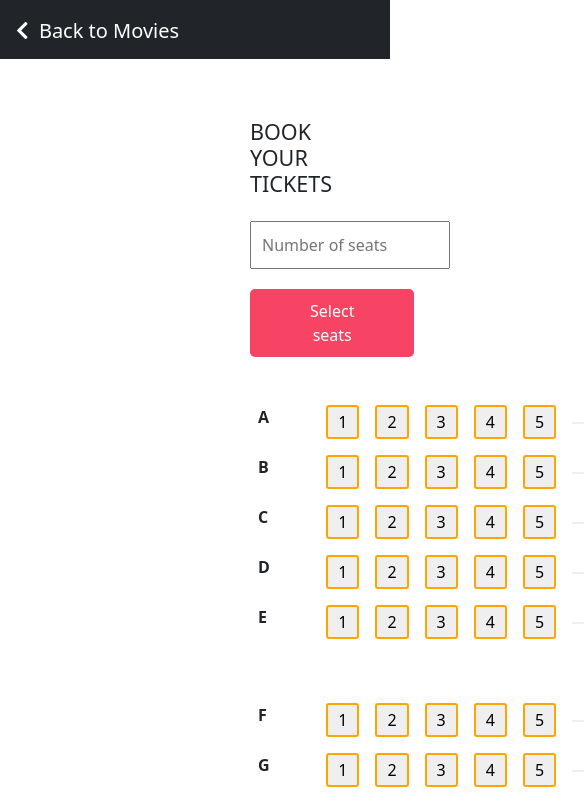
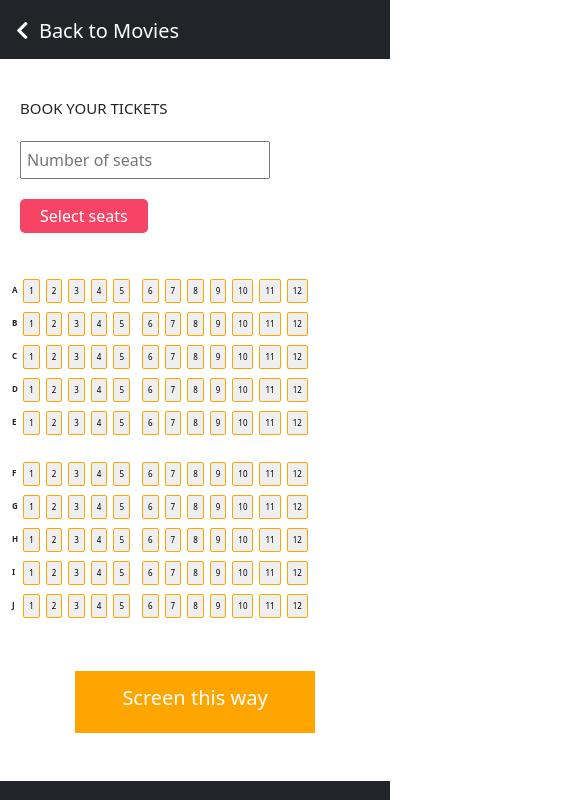
Before and after one commit to sridhar0919/movie-ticket-booking-appl, a React (Create React App) app: page /book-tickets in a window 390 px wide. Shown: the top 800 px of the page, 585 px wide, since content can reach past the window. Built offline with nearby package versions, Linux system fonts and the light colour scheme.

Commit message:
Added responsive css

```diff
--- a/src/components/Homepage.js
+++ b/src/components/Homepage.js
@@ -4,6 +4,7 @@ import homeImage from './images/1640756827751_1633590513692_moviemunchies_websho
 import Footer from './Footer';
 import axios from 'axios';
 import { useNavigate } from 'react-router-dom';
+import './css/Homepage_mobile.css';
 
 export default function Homepage() {
   const navigate = useNavigate();
@@ -27,8 +28,8 @@ export default function Homepage() {
       </div>
       <section className="px-5 py-2">
         <h3 className="mt-5 mb-4">Recommended movies</h3>
-        <div className="d-flex justify-content-around">
-          <div class="card" style={{ width: '220px' }}>
+        <div className="d-flex justify-content-around movie-card">
+          <div class="card card1">
             <a
               href="/movie"
               style={{ textDecoration: 'none', color: 'black' }}
@@ -48,7 +49,7 @@ export default function Homepage() {
               </div>
             </a>
           </div>
-          <div class="card" style={{ width: '220px' }}>
+          <div class="card card1">
             <a
               href="/movie"
               style={{ textDecoration: 'none', color: 'black' }}
@@ -68,7 +69,7 @@ export default function Homepage() {
               </div>
             </a>
           </div>
-          <div class="card" style={{ width: '220px' }}>
+          <div class="card card1">
             <a
               href="/movie"
               style={{ textDecoration: 'none', color: 'black' }}
@@ -88,7 +89,7 @@ export default function Homepage() {
               </div>
             </a>
           </div>
-          <div class="card" style={{ width: '220px' }}>
+          <div class="card card1">
             <a
               href="/movie"
               style={{ textDecoration: 'none', color: 'black' }}
@@ -108,7 +109,7 @@ export default function Homepage() {
               </div>
             </a>
           </div>
-          <div class="card" style={{ width: '220px' }}>
+          <div class="card card1">
             <a
               href="/movie"
               style={{ textDecoration: 'none', color: 'black' }}
--- a/src/components/Movie.js
+++ b/src/components/Movie.js
@@ -42,15 +42,14 @@ export default function Movie() {
           {console.log(background)}
           <div className="movie-desc-top">
             <div className="px-5 py-3 d-flex movie-detail">
-              <div class="card" style={{ width: '220px' }}>
+              <div class="card card1">
                 <img
                   src={require(`${movie.thumbnail_img_url}`)}
-                  class="card-img-top"
+                  class="card-img-top thumbnail-img"
                   alt="..."
-                  height="370px"
                 />
               </div>
-              <div className="ml-3 py-5">
+              <div className="ml-3 py-5 content-div">
                 <h1 className="display-1">{movie.movie_name}</h1>
                 <p className="mt-3 font-weight-bold">
                   {movie.movie_duration} | {movie.genre}
@@ -71,14 +70,14 @@ export default function Movie() {
             </div>
           </div>
           {/* Movie crew */}
-          <div className="px-5">
+          <div className="px-5 about-section">
             <div>
               <h3 className="font-weight-bold">About the movie</h3>
               <p className="mt-3">{movie.about_movie}</p>
             </div>
             <div className="cast-crew">
               <h3 className="font-weight-bold">Cast & Crew</h3>
-              <div className="d-flex mt-4">
+              <div className="d-flex mt-4 cast-section">
                 <div class="card" style={{ border: 'none' }}>
                   <img
                     src={require(`${movie.cast_img_urls[0]}`)}
@@ -86,7 +85,7 @@ export default function Movie() {
                     alt="..."
                   />
                   <div class="card-body">
-                    <h5 class="card-title">{movie.cast[0]}</h5>
+                    <h5 class="card-title cast-name1">{movie.cast[0]}</h5>
                   </div>
                 </div>
                 <div class="card ml-5" style={{ border: 'none' }}>
@@ -96,7 +95,7 @@ export default function Movie() {
                     alt="..."
                   />
                   <div class="card-body">
-                    <h5 class="card-title">{movie.cast[1]}</h5>
+                    <h5 class="card-title cast-name">{movie.cast[1]}</h5>
                   </div>
                 </div>
                 <div class="card ml-5" style={{ border: 'none' }}>
@@ -106,7 +105,7 @@ export default function Movie() {
                     alt="..."
                   />
                   <div class="card-body">
-                    <h5 class="card-title">{movie.cast[2]}</h5>
+                    <h5 class="card-title cast-name">{movie.cast[2]}</h5>
                   </div>
                 </div>
                 <div class="card ml-5" style={{ border: 'none' }}>
@@ -116,7 +115,7 @@ export default function Movie() {
                     alt="..."
                   />
                   <div class="card-body">
-                    <h5 class="card-title">{movie.cast[3]}</h5>
+                    <h5 class="card-title cast-name">{movie.cast[3]}</h5>
                   </div>
                 </div>
               </div>
--- a/src/components/Navbar.js
+++ b/src/components/Navbar.js
@@ -31,7 +31,7 @@ export default function Navbar() {
         </a>
         <form className="form-inline">
           <input
-            className="form-control mr-sm-2"
+            className="form-control mr-sm-2 home-search"
             value={movie}
             onChange={(e) => {
               setMovie(e.target.value);
--- a/src/components/Payment.js
+++ b/src/components/Payment.js
@@ -9,7 +9,7 @@ export default function Payment() {
     <div>
       <Navbar />
       <div className="main-content">
-        <ToastContainer />/
+        <ToastContainer />
         <form
           className="form-content"
           onSubmit={(e) => {
--- a/src/components/Seatbooking.js
+++ b/src/components/Seatbooking.js
@@ -9,19 +9,19 @@ import { useNavigate } from 'react-router-dom';
 export default function Seatbooking() {
   const navigate = useNavigate();
   const seatsTop = [
-    { row: 'A', seat: [1, 2, 3, 4, 5, '', '', '', 6, 7, 8, 9, 10, 11, 12] },
-    { row: 'B', seat: [1, 2, 3, 4, 5, '', '', '', 6, 7, 8, 9, 10, 11, 12] },
-    { row: 'C', seat: [1, 2, 3, 4, 5, '', '', '', 6, 7, 8, 9, 10, 11, 12] },
-    { row: 'D', seat: [1, 2, 3, 4, 5, '', '', '', 6, 7, 8, 9, 10, 11, 12] },
-    { row: 'E', seat: [1, 2, 3, 4, 5, '', '', '', 6, 7, 8, 9, 10, 11, 12] },
+    { row: 'A', seat: [1, 2, 3, 4, 5, '', 6, 7, 8, 9, 10, 11, 12] },
+    { row: 'B', seat: [1, 2, 3, 4, 5, '', 6, 7, 8, 9, 10, 11, 12] },
+    { row: 'C', seat: [1, 2, 3, 4, 5, '', 6, 7, 8, 9, 10, 11, 12] },
+    { row: 'D', seat: [1, 2, 3, 4, 5, '', 6, 7, 8, 9, 10, 11, 12] },
+    { row: 'E', seat: [1, 2, 3, 4, 5, '', 6, 7, 8, 9, 10, 11, 12] },
   ];
 
   const seatsBottom = [
-    { row: 'F', seat: [1, 2, 3, 4, 5, '', '', '', 6, 7, 8, 9, 10, 11, 12] },
-    { row: 'G', seat: [1, 2, 3, 4, 5, '', '', '', 6, 7, 8, 9, 10, 11, 12] },
-    { row: 'H', seat: [1, 2, 3, 4, 5, '', '', '', 6, 7, 8, 9, 10, 11, 12] },
-    { row: 'I', seat: [1, 2, 3, 4, 5, '', '', '', 6, 7, 8, 9, 10, 11, 12] },
-    { row: 'J', seat: [1, 2, 3, 4, 5, '', '', '', 6, 7, 8, 9, 10, 11, 12] },
+    { row: 'F', seat: [1, 2, 3, 4, 5, '', 6, 7, 8, 9, 10, 11, 12] },
+    { row: 'G', seat: [1, 2, 3, 4, 5, '', 6, 7, 8, 9, 10, 11, 12] },
+    { row: 'H', seat: [1, 2, 3, 4, 5, '', 6, 7, 8, 9, 10, 11, 12] },
+    { row: 'I', seat: [1, 2, 3, 4, 5, '', 6, 7, 8, 9, 10, 11, 12] },
+    { row: 'J', seat: [1, 2, 3, 4, 5, '', 6, 7, 8, 9, 10, 11, 12] },
   ];
   const [noOfSeats, setNoOfSeats] = useState(-1);
   const [seatNo, setSeatNo] = useState([]);
@@ -85,13 +85,13 @@ export default function Seatbooking() {
           </div>
         )}
 
-        <table class="table table-borderless">
+        <table>
           <tbody>
             {/* Top 5 seats */}
             {seatsTop.map((value, index) => {
               return (
                 <tr>
-                  <th scope="row" className="pr-5">
+                  <th scope="row" className="seat-letter">
                     {value.row}
                   </th>
                   {value.seat.map((value1, index) => {
@@ -135,7 +135,7 @@ export default function Seatbooking() {
             {seatsBottom.map((value, index) => {
               return (
                 <tr>
-                  <th scope="row" className="pr-5">
+                  <th scope="row" className="seat-letter">
                     {value.row}
                   </th>
                   {value.seat.map((value1, index) => {
--- /dev/null
+++ b/src/components/css/Homepage_mobile.css
@@ -0,0 +1,21 @@
+.card1 {
+  width: 220px;
+}
+
+@media (min-width: 320px) and (max-width: 767px) {
+  .movie-card {
+    display: flex;
+    flex-direction: column;
+  }
+
+  .card1 {
+    width: 160px;
+    height: 20px;
+    margin-bottom: 300px;
+    margin-left: 10px;
+  }
+
+  .card1 img {
+    height: 250px;
+  }
+}
--- a/src/components/css/Movie.css
+++ b/src/components/css/Movie.css
@@ -43,3 +43,67 @@
   width: 120px;
   border-radius: 50%;
 }
+
+.thumbnail-img {
+  height: 370px;
+}
+
+.card1 {
+  width: 220px;
+}
+
+@media (min-width: 320px) and (max-width: 767px) {
+  .movie-detail {
+    display: flex;
+    flex-direction: column;
+  }
+
+  .card1 {
+    width: 170px;
+    height: 80px;
+    margin-left: 20px;
+  }
+
+  .content-div {
+    margin-top: -140px;
+  }
+
+  .movie-desc-top button {
+    background-color: rgb(248, 68, 100);
+    padding: 5px 30px;
+    border: none;
+    border-radius: 5px;
+    font-size: 20px;
+    color: white;
+    margin-top: 20px;
+  }
+
+  .about-section {
+    margin-top: 230px;
+  }
+
+  .cast-section {
+    display: flex;
+    flex-direction: column;
+  }
+
+  .cast-crew img {
+    height: 100px;
+    width: 100px;
+    border-radius: 50%;
+  }
+
+  .cast-section div:nth-child(1) img {
+    margin-left: 40px;
+  }
+
+  .cast-name {
+    margin-left: -10px;
+    font-size: 16px;
+  }
+
+  .cast-name1 {
+    margin-left: 25px;
+    font-size: 16px;
+  }
+}
--- a/src/components/css/Navbar.css
+++ b/src/components/css/Navbar.css
@@ -7,3 +7,10 @@
   color: white;
   margin-top: 20px;
 }
+
+@media (min-width: 320px) and (max-width: 767px) {
+  .home-search {
+    max-width: 150px;
+    margin-right: 10px;
+  }
+}
--- a/src/components/css/Payment.css
+++ b/src/components/css/Payment.css
@@ -16,3 +16,20 @@ input {
   width: 100px;
   padding: 10px 10px;
 }
+
+@media (min-width: 320px) and (max-width: 767px) {
+  .form-content {
+    margin: auto;
+    margin-top: 40px;
+    padding: 20px;
+  }
+  input {
+    width: 280px;
+    padding: 5px 10px;
+  }
+
+  .expiry {
+    width: 80px;
+    padding: 5px 5px;
+  }
+}
--- a/src/components/css/Seatbooking.css
+++ b/src/components/css/Seatbooking.css
@@ -11,7 +11,18 @@
 }
 
 .main-table {
-  padding: 50px 250px;
+  padding-top: 50px;
+  padding-bottom: 50px;
+  padding-left: 310px;
+  padding-right: 250px;
+}
+
+table td {
+  padding: 10px;
+}
+
+table th {
+  padding: 10px;
 }
 
 .emp-button {
@@ -87,3 +98,154 @@
   background-color: rgb(248, 68, 100);
   color: white;
 }
+
+@media (min-width: 320px) and (max-width: 767px) {
+  .boxed {
+    border: 1px solid orange;
+    border-radius: 2px;
+    padding: 5px 5px;
+    cursor: pointer;
+    text-align: center;
+    font-size: 8px;
+    color: black;
+    margin-top: -1px;
+  }
+
+  .main-table {
+    padding-top: 50px;
+    padding-bottom: 50px;
+    padding-left: 10px;
+    padding-right: 10px;
+  }
+
+  table td {
+    padding: 3px;
+  }
+
+  table th {
+    padding: 2px;
+  }
+
+  .emp-button {
+    padding: 0;
+  }
+
+  .seat-letter {
+    font-size: 8px;
+    margin: -5px 0px;
+  }
+
+  /* Seat selection form */
+
+  .seat-search {
+    padding: 10px 10px;
+    width: 200px;
+  }
+
+  .seat-search:focus {
+    border: 3px solid #555;
+  }
+
+  .form-div {
+    width: 30%;
+    margin: 0 auto;
+    margin-top: 10px;
+  }
+
+  .select-seat-btn {
+    margin-top: 20px;
+    margin-bottom: 40px;
+    padding: 10px 60px;
+    border: none;
+    border-radius: 5px;
+    background-color: rgb(248, 68, 100);
+    color: white;
+  }
+
+  .seat-select-text {
+    width: 40%;
+    margin: 0 auto;
+    margin-bottom: 20px;
+  }
+
+  .form-div {
+    width: 100%;
+    margin-left: 10px;
+    margin-top: -10px;
+  }
+
+  .form-div h4 {
+    font-size: 15px;
+  }
+
+  .form-div input {
+    padding: 5px;
+    width: 250px;
+  }
+
+  .select-seat-btn {
+    margin-top: 20px;
+    margin-bottom: 40px;
+    padding: 5px 20px;
+    border: none;
+    border-radius: 5px;
+    background-color: rgb(248, 68, 100);
+    color: white;
+  }
+
+  .seat-select-text {
+    width: 70%;
+    margin: 0;
+    margin-bottom: 15px;
+  }
+
+  .seat-select-text h4 {
+    font-size: 15px;
+  }
+
+  .screen {
+    padding: 15px 0px;
+    background-color: orange;
+    color: white;
+    width: 240px;
+    margin: 0 auto;
+    text-align: center;
+  }
+
+  .screen h1 {
+    font-size: 20px;
+  }
+
+  /* Pop up */
+  .pop-up {
+    position: fixed;
+    z-index: 11;
+    bottom: 0px;
+    transition: bottom 0.2s ease 0s;
+    width: 100%;
+    display: flex;
+    height: 4.5rem;
+    background: white;
+    align-items: center;
+    justify-content: center;
+    padding: 0 20px;
+  }
+
+  .pop-up button {
+    padding: 10px 30px;
+    border: none;
+    border-radius: 5px;
+    background-color: rgb(248, 68, 100);
+    color: white;
+    font-size: 15px;
+  }
+}
+
+@media (min-width: 1024px) and (max-width: 1300px) {
+  .main-table {
+    padding-top: 50px;
+    padding-bottom: 50px;
+    padding-left: 150px;
+    padding-right: 10px;
+  }
+}
```
